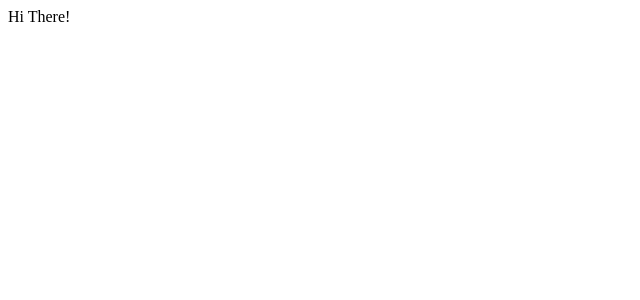
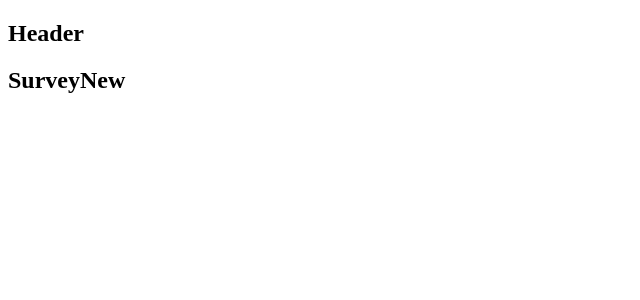
Before and after one commit to tesla809/email_survey, a React (Create React App) app in the folder client/: page /surveys/new in a window 1280 px wide. Shown: the top 300 px of the page, without its empty margins (0-640 px from the left). Built offline with nearby package versions, Linux system fonts and the light colour scheme.

Commit message:
Set up React Router with dummy components to match needed routes.

```diff
--- a/client/src/components/App.js
+++ b/client/src/components/App.js
@@ -1,9 +1,32 @@
 import React from 'react';
+import { BrowserRouter, Route } from 'react-router-dom';
+
+const Header = () => <h2>Header</h2>
+const Dashboard = () => <h2>Dashboard</h2>
+const SurveyNew = () => <h2>SurveyNew</h2>
+const Landing = () => <h2>Landing</h2>
 
 const App = () => {
   return (
-    <div>Hi There!</div>
+    <div>
+      <BrowserRouter>
+        <Header />
+        <Route exact path="/" component={Landing} />
+        <Route exact path="/surveys" component={Dashboard} />
+        <Route exact path="/surveys/new" component={SurveyNew} />
+      </BrowserRouter>
+    </div>
   );
 };
 
 export default App;
+
+/*
+BrowserRouter
+Brains of React Router.
+Looks are url and changes components
+visible on screen based on it.
+
+Route
+Actually, sets up rule between route and set of components
+*/
```
